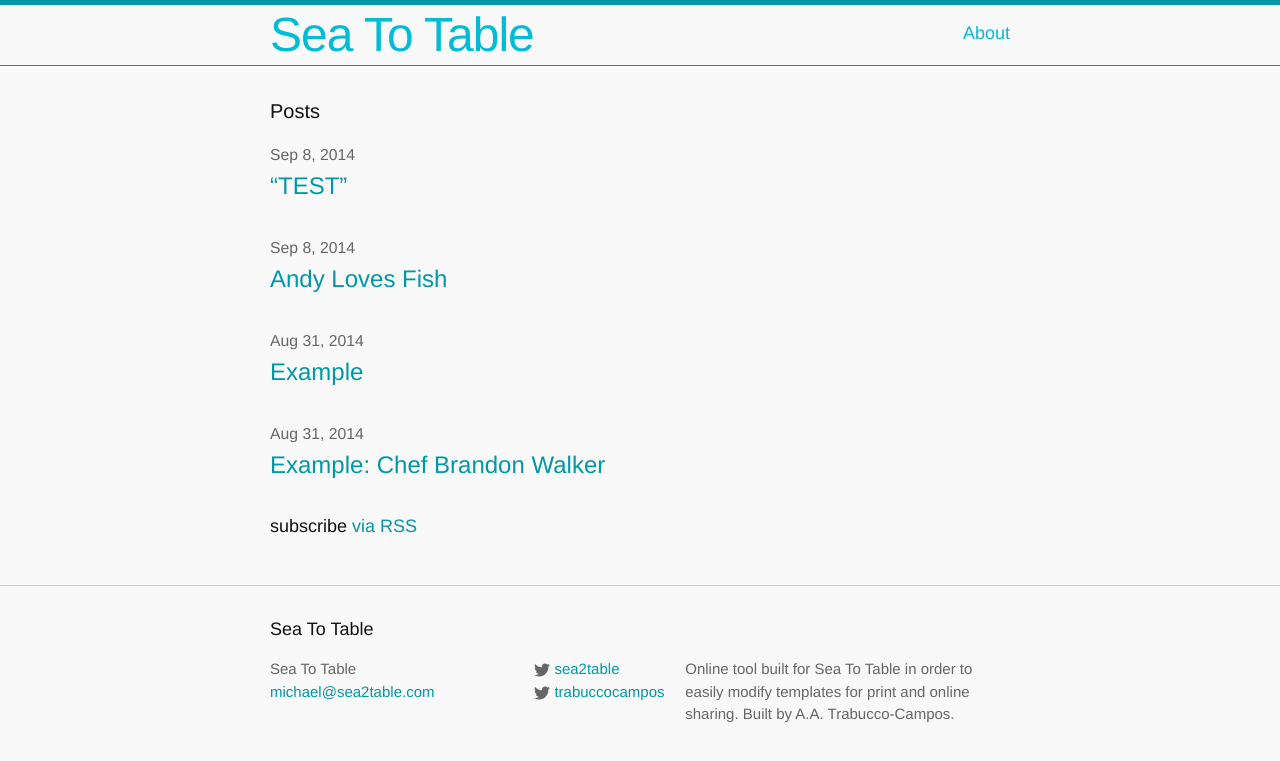
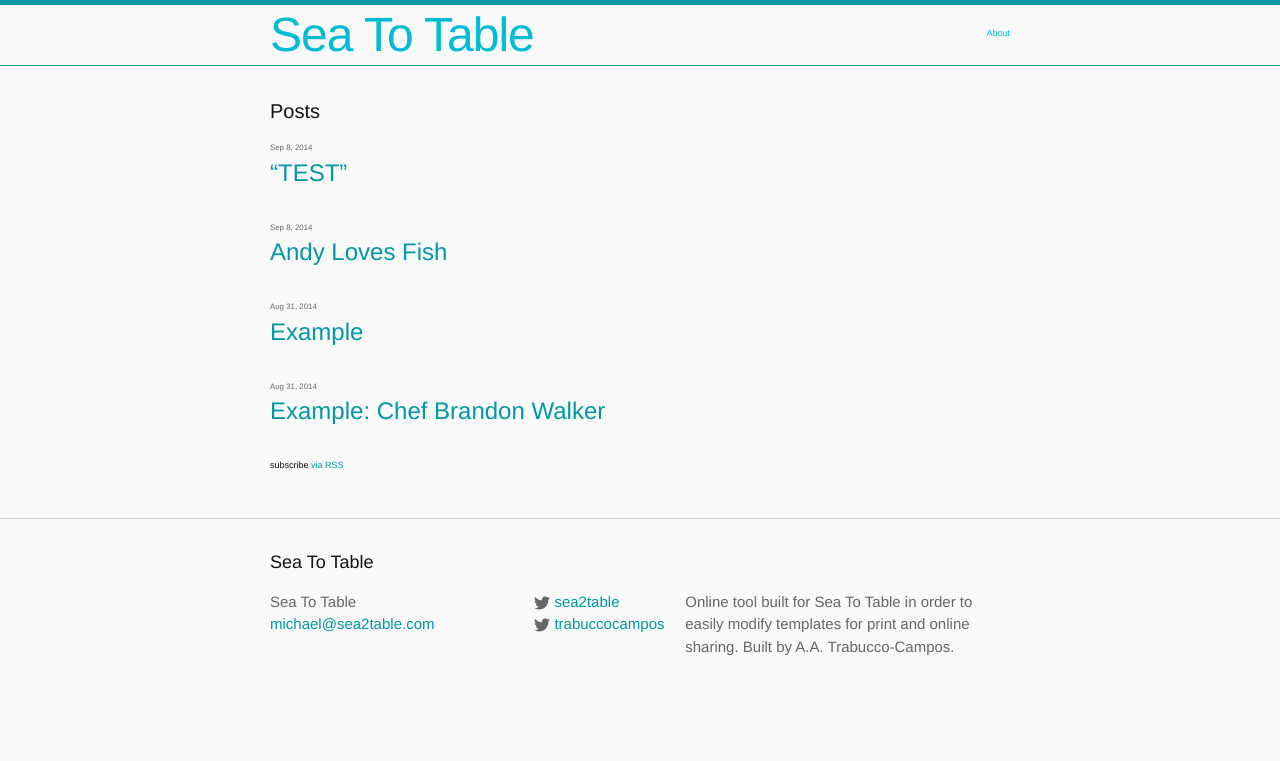
Before and after one commit to trabuccocampos/sea2table, a Jekyll site: the page built from index.html, in a window 1280 px wide. Shown: the top 761 px of the page. Built offline with Jekyll 4.4.1, drawn with Linux system fonts in a browser that asks for light colours; nearby versions of some CDN libraries; some web fonts are replaced.

Commit message:
made font smaller

```diff
--- a/css/main.scss
+++ b/css/main.scss
@@ -7,7 +7,7 @@
 
 // Our variables
 $base-font-family: Source Sans Pro, Helvetica, Arial, sans-serif;
-$base-font-size:   18px;
+$base-font-size:   9px;
 $small-font-size:  $base-font-size * 0.875;
 $base-line-height: 1.5;
 
```
